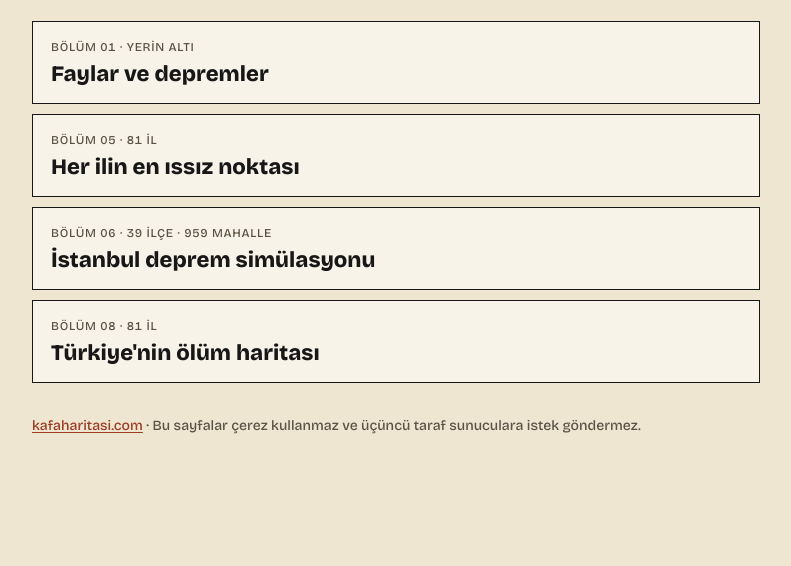
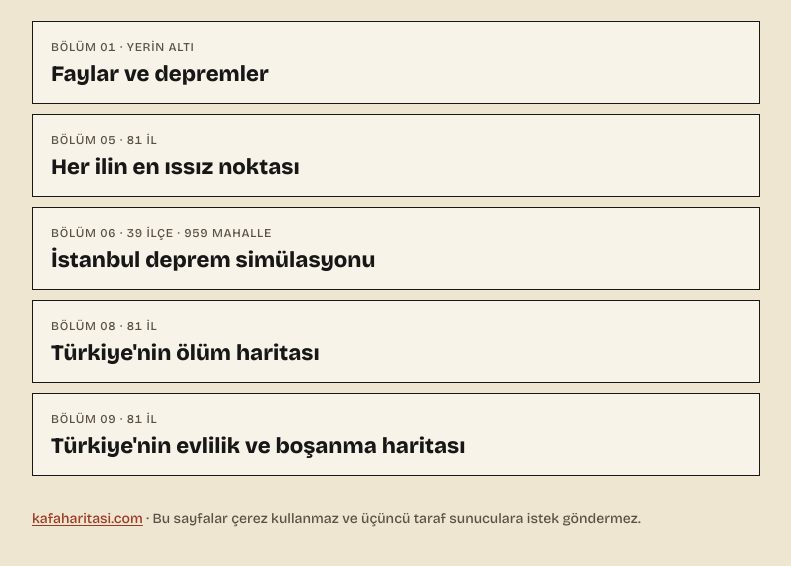
Before and after one commit to kafaharitasi/haritalar, a plain HTML site: page index.html in a window 1280 px wide. Shown: the part 200-766 px from the top of the page, without its empty margins (244-1035 px from the left). Drawn offline with Linux system fonts and the light colour scheme.

Commit message:
Kök sayfaya Bölüm 09 kartı (evlilik ve boşanma haritası)

```diff
--- a/index.html
+++ b/index.html
@@ -27,6 +27,9 @@
     <li>
       <a href="olum-haritasi/"><span class="meta">Bölüm 08 · 81 il</span><span class="ad">Türkiye'nin ölüm haritası</span></a>
     </li>
+    <li>
+      <a href="evlilik-haritasi/"><span class="meta">Bölüm 09 · 81 il</span><span class="ad">Türkiye'nin evlilik ve boşanma haritası</span></a>
+    </li>
   </ul>
   <p class="alt"><a href="https://www.kafaharitasi.com" rel="noopener">kafaharitasi.com</a> · Bu sayfalar çerez kullanmaz ve üçüncü taraf sunuculara istek göndermez.</p>
 </main>
```
